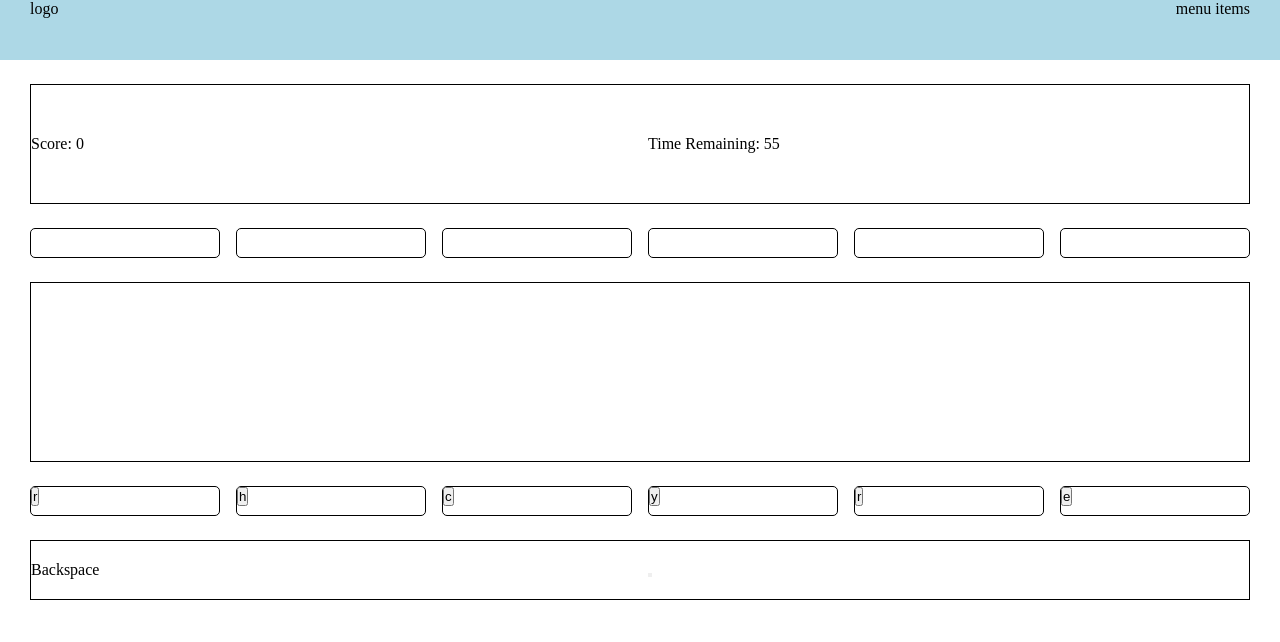
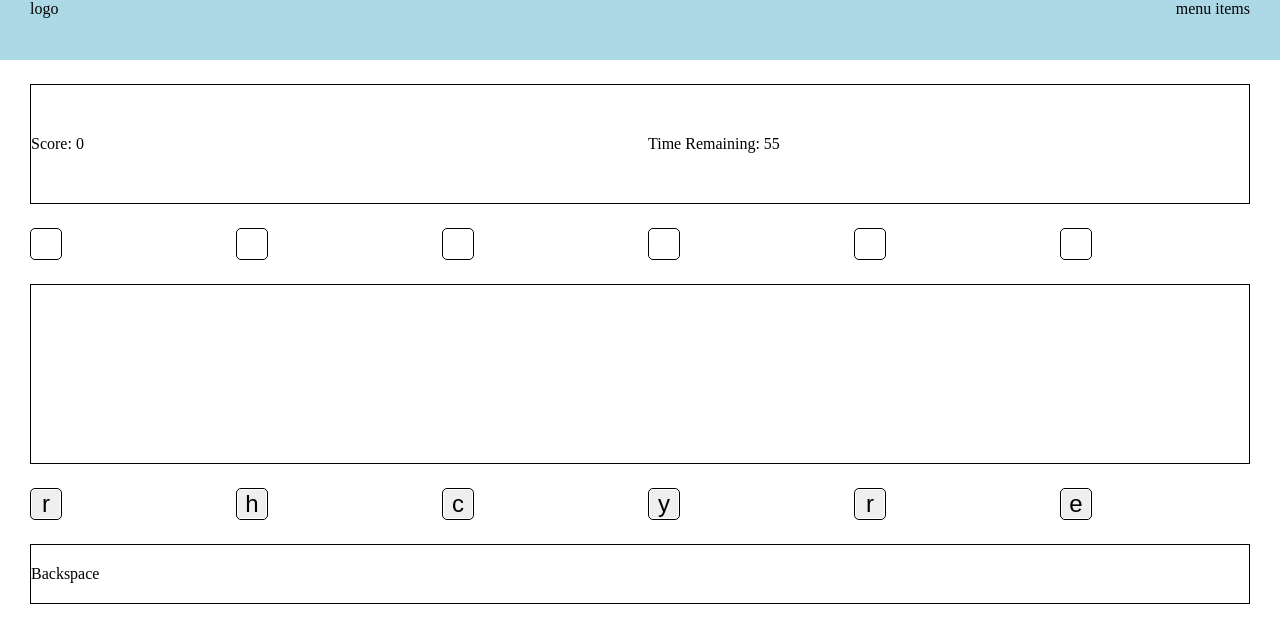
Before and after one commit to rkillickdev/spelling-bee-scramble, a plain HTML site: page index.html in a window 1280 px wide. Drawn offline with Linux system fonts and the light colour scheme.

Commit message:
Style scramble buttons to remove default settings and fill container divs

```diff
--- a/assets/css/style.css
+++ b/assets/css/style.css
@@ -11,6 +11,16 @@
     box-sizing: border-box;
     padding: 0;
     margin: 0;
+}
+/* Code to overide default button sytling from user agent stylesheet */
+button {
+    display: block;
+    border: none;
+    margin: 0;
+    text-decoration: none;
+    cursor: pointer;
+    -webkit-appearance: none;
+    -moz-appearance: none;
 }
 
 /* UTILITIES */
@@ -38,10 +48,12 @@
 }
 
 .letter-tile {
-    height: 30px;
-    width: auto;
+    height: 2rem;
+    width: 2rem;
+    padding: 1px;
     border: 1px solid black;
     border-radius: 5px;
+    text-align: center;
 }
 
 .flex {
@@ -81,6 +93,16 @@
     border: 1px solid black;
 }
 
+/* SCRAMBLED WORD SECTION */
+
+.scramble-button {
+    width: 100%;
+    height: auto;
+    margin: 0 auto;
+    font-family: sans-serif;
+    font-size: 1.5rem;
+}
+
 /* CONTROLS SECTION */
 
 #controls {
```
